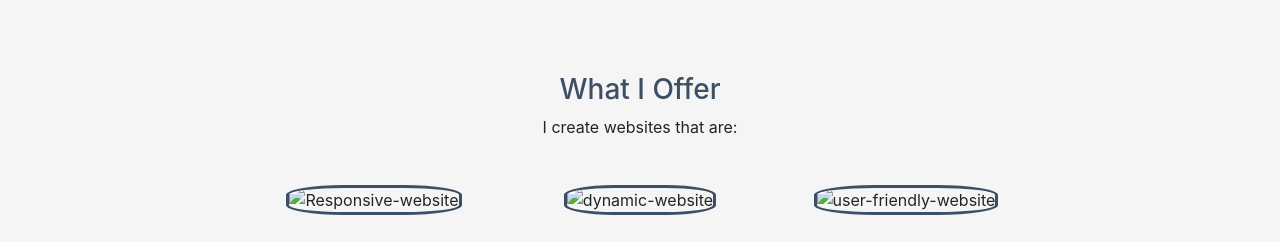
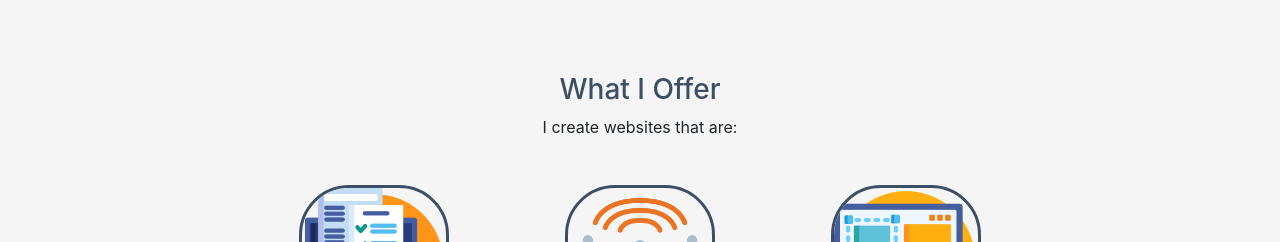
Before and after one commit to Evanswandz/portfolio, a plain HTML site: page index.html in a window 1280 px wide. Shown: the part 680-922 px from the top of the page. Drawn offline with nearby package versions, Linux system fonts and the light colour scheme.

Commit message:
Update index.html

```diff
--- a/index.html
+++ b/index.html
@@ -57,17 +57,17 @@
         <p>I create websites that are:</p>
         <div class="row">
           <div class=" col-lg-4">
-            <img class="about-img" src="images/responsive.png" alt="Responsive-website">
+            <img class="about-img" src="responsive.png" alt="Responsive-website">
             <h3>Responsive</h3>
             <p>The layouts respond to the size device being used.</p>
           </div>
           <div class=" col-lg-4">
-            <img class="about-img" src="images/drone.png" alt="dynamic-website">
+            <img class="about-img" src="drone.png" alt="dynamic-website">
             <h3>Dynamic</h3>
             <p>The page elements move about come to life.</p>
           </div>
           <div class=" col-lg-4">
-            <img class="about-img" src="images/ux.png" alt="user-friendly-website">
+            <img class="about-img" src="ux.png" alt="user-friendly-website">
             <h3>User-Friendly</h3>
             <p>Intuitive designs that make the websites easy to use.</p>
           </div>
```
